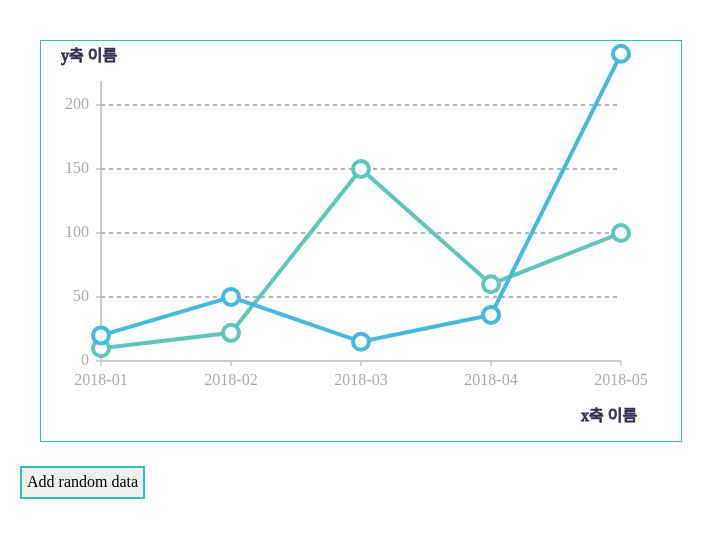
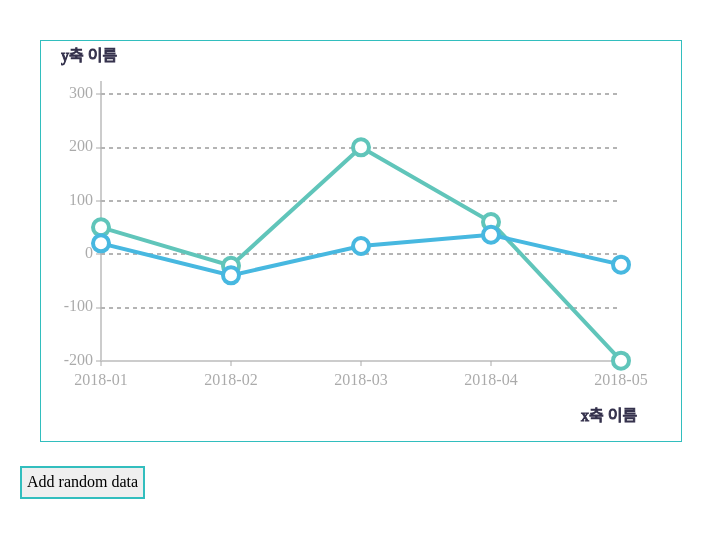
Before and after one commit to hyeyoon/dopyo.js, a website built with webpack: page index.html in a window 1280 px wide. Shown: the whole page, without its empty margins (0-725 px from the left). Built offline with nearby package versions, Linux system fonts and the light colour scheme.

Commit message:
Fix bug in negative value data

```diff
--- a/src/assets/sass/components/chart.scss
+++ b/src/assets/sass/components/chart.scss
@@ -78,7 +78,7 @@
       fill: none;
       // stroke: #60c5ba;
       stroke-width: 4;
-      stroke-dasharray: 1000;
+      stroke-dasharray: 2000;
       // stroke-dashoffset: 1000;
       animation: dash 2s linear forwards;
     }
@@ -87,7 +87,7 @@
 
 @keyframes dash {
   from {
-    stroke-dashoffset: 1000;
+    stroke-dashoffset: 2000;
   }
   to {
     stroke-dashoffset: 0;
--- a/src/js/Utils/calculate.js
+++ b/src/js/Utils/calculate.js
@@ -39,23 +39,18 @@ module.exports = {
   },
   calculateYAxisGap(max, min, unit, digit) {
     let gap;
-    console.log('max:', max);
-    console.log('min:', min);
-    let tmpGap = Math.abs(Math.ceil(((max - min) / unit / digit))) * digit;
-    if (tmpGap < 5) {
+    // let tmpGap = Math.abs(Math.ceil(((max - min) / unit / digit))) * digit;
+    // let gapList = [25, 50, 100 ,250(5 * 50), 500(10 * 50), 750(15 * 50), ...]
+    let maxMinGap = Math.ceil(max - min);
+    if (maxMinGap < 25) {
       gap = 5;
-      return
-    } else if (tmpGap < 10) {
+    } else if (maxMinGap < 50) {
       gap = 10;
-      return
-    } else if (tmpGap < 20) {
+    } else if (maxMinGap < 100) {
       gap = 20;
-      return
-    } else if (tmpGap < 30) {
-      gap = 30;
-      return
     } else {
-      gap = Math.ceil(tmpGap / 50) * 50;
+      const multipleNum = Math.ceil(maxMinGap / 50 / 5);
+      gap = multipleNum * 50;
     }
     return gap;
   }
--- a/src/js/charts/dopyo.js
+++ b/src/js/charts/dopyo.js
@@ -9,7 +9,7 @@ export default class Dopyo {
     this.options = options;
     this.svgEl = this.appendSvgEl(size);
     // y축 단위
-    this.unit = 5;
+    this.unit = 6;
     // 자리수
     this.digit = 10;
     this.colors = ['#60c5ba', '#47b8e0'];
@@ -87,13 +87,12 @@ export default class Dopyo {
   drawYAxisLabels([padding, size, series, unit, digit], showGrid = true) {
     let max = _c.getArraysMax(_c.getDataSet(series));
     let min = (_c.getArraysMin(_c.getDataSet(series)) < 0) ? _c.getArraysMin(_c.getDataSet(series)) : 0;
-    // if (min < 0) ++unit;
     const yAxisHeight = _c.getYAxisHeight(size.height, padding);
     const yAxisData = _c.calculateYAxis(max, min, unit, digit);
     const yAxisLabels = yAxisData.map((data, index) => {
       return `
-        <text x="${padding / 2 * 1.4}" y="${(yAxisHeight - (yAxisHeight / unit * index)) }">${data}</text>
-        <line x1="${padding - 5}" x2="${padding}" y1="${(yAxisHeight - (yAxisHeight / unit * index))}" y2="${(yAxisHeight - (yAxisHeight / unit * index))}" />
+        <text x="${padding / 2 * 1.6}" y="${(yAxisHeight - (yAxisHeight / unit * index)) }">${data}</text>
+        <line x1="${padding - 5}" x2="${padding}" y1="${(yAxisHeight - Math.round(yAxisHeight / unit * index))}" y2="${(yAxisHeight - Math.round(yAxisHeight / unit * index))}" />
       `;
     }).join("");
     this.svgEl.innerHTML += `<g class="labels y-axis-labels">${yAxisLabels}</g>`;
@@ -104,25 +103,27 @@ export default class Dopyo {
   drawYAxisGrid({padding, size, yAxisData, unit}) {
     const yAxisHeight = _c.getYAxisHeight(size.height, padding);
     const yAxisGrid = yAxisData.map((data, index) => {
-      return `<line x1="${padding}" x2="${size.width - padding}" y1="${(yAxisHeight - (yAxisHeight / unit * index))}" y2="${(yAxisHeight - (yAxisHeight / unit * index))}" />`
+      return `<line x1="${padding}" x2="${size.width - padding}" y1="${(yAxisHeight - Math.round(yAxisHeight / unit * index))}" y2="${(yAxisHeight - Math.round(yAxisHeight / unit * index))}" />`
     }).join("");
     this.svgEl.innerHTML += `<g class="grid y-axis-grid">${yAxisGrid}</g>`;
   }
   drawData([padding, size, data, unit, digit]) {
     let max = _c.getArraysMax(_c.getDataSet(data.series));
     let min = (_c.getArraysMin(_c.getDataSet(data.series)) < 0) ? _c.getArraysMin(_c.getDataSet(data.series)) : 0;
-    // if (min < 0) ++unit;
+    const yAxisData = _c.calculateYAxis(max, min, unit, digit);
     const yAxisHeight = _c.getYAxisHeight(size.height, padding);
     const standardYAxis = {
       value:  _c.calculateYAxisGap(max, min, unit, digit),
       yCoordinate: yAxisHeight / unit
     }
-
+    const zeroIndex = yAxisData.findIndex(num => num === 0);
     const xAxisGap = _c.calculateXAxisGap(_c.getXAxisWidth(size.width, padding), data.xAxis.length);
-
     data.series.forEach((item, index) => {
       item.calculatedData = item.data.map((y, i) => {
-        return [padding + (xAxisGap * i), yAxisHeight - (y * standardYAxis.yCoordinate / standardYAxis.value)];
+        return [
+          padding + (xAxisGap * i),
+          yAxisHeight - (y * standardYAxis.yCoordinate / standardYAxis.value) + - Math.round(standardYAxis.yCoordinate * zeroIndex)
+        ];
       })
     })
 
@@ -135,7 +136,7 @@ export default class Dopyo {
     `
   }
   drawDots(series) {
-    let dotsEl;
+    let dotsEl="";
     series.forEach((item, index) => {
       let dots = item.calculatedData.map((x, i) => {
         return `<circle cx="${x[0]}" cy="${x[1]}" r="8" stroke="${this.colors[index]}" fill="#fff" data-value="${item.data[i]}" />`
@@ -145,7 +146,7 @@ export default class Dopyo {
     return dotsEl;
   }
   drawLine(series) {
-    let lineEl;
+    let lineEl="";
     series.forEach((item, index) => {
       let tmpLine = item.calculatedData.reduce((accum, curr, idx, array) => {
         if (!Array.isArray(curr)) { return; }
--- a/src/main.js
+++ b/src/main.js
@@ -17,11 +17,11 @@ document.addEventListener('DOMContentLoaded', () => {
       series: [
         {
           name: '라인그래프1',
-          data: [10, 22, 150, 60, 100]
+          data: [50, -22, 200, 60, -200]
         },
         {
           name: '라인그래프2',
-          data: [20, 50, 15, 36, 240]
+          data: [20, -40, 15, 36, -20]
         },
       ]
     },
```
